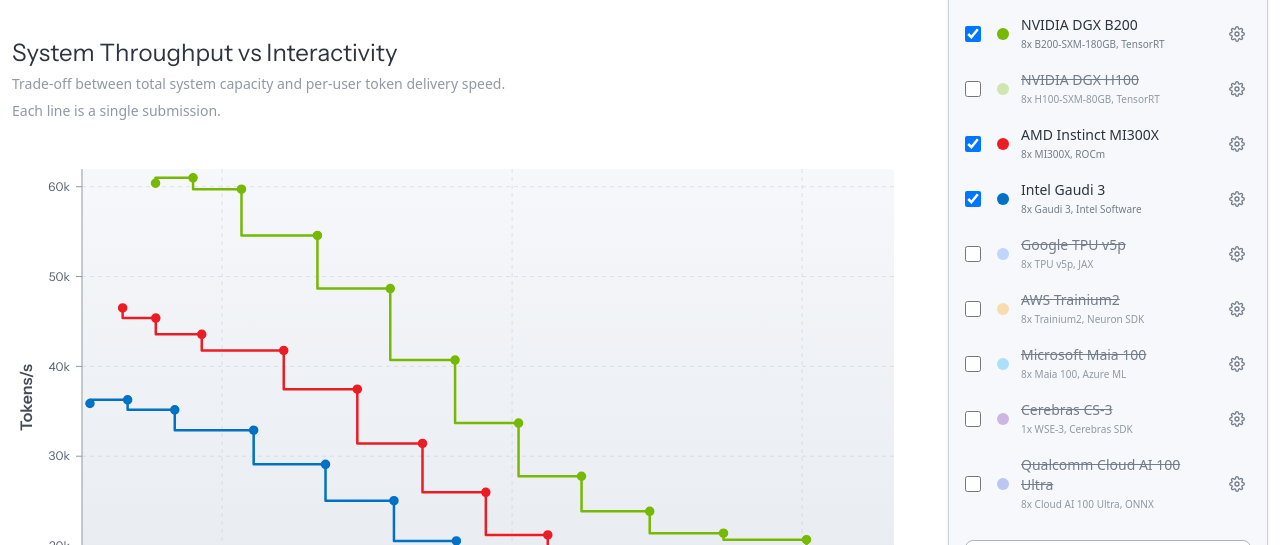
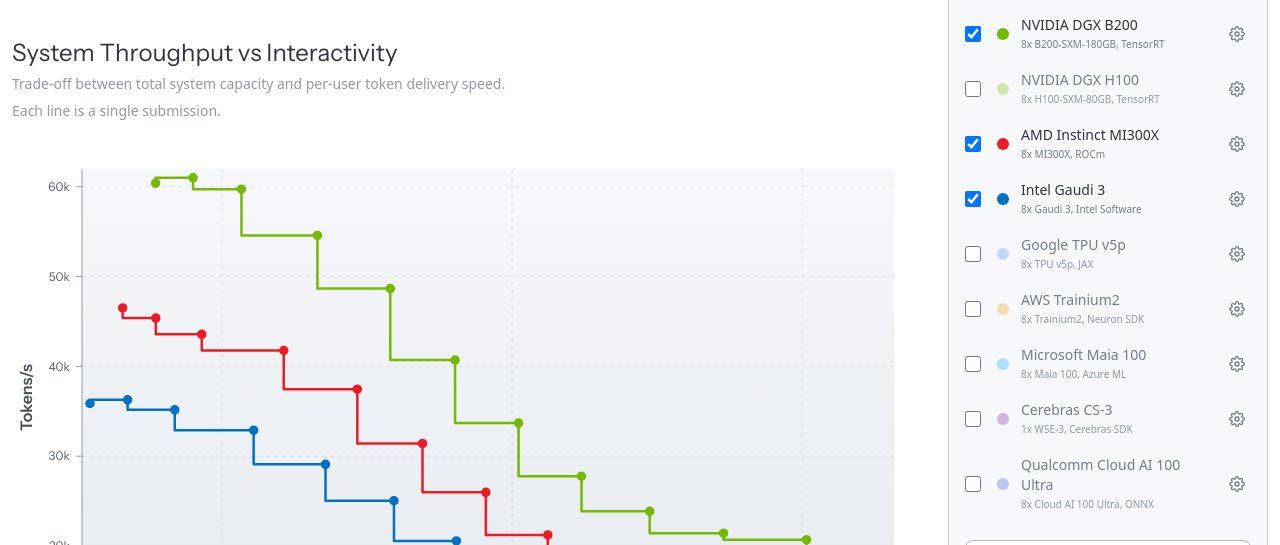
Before and after one commit to bkeating/ml-endpoints, a SvelteKit app: page / in a window 1280 px wide. Shown: the part 239-784 px from the top of the page. Built offline with nearby package versions, Linux system fonts and the light colour scheme; a web font is replaced by a local one.

Commit message:
Update GtcChartFiltersSidebar.svelte to remove line-through styling for disabled system names, enhancing visual clarity and consistency in the filter display.

```diff
--- a/src/routes/_components/GtcChartFiltersSidebar.svelte
+++ b/src/routes/_components/GtcChartFiltersSidebar.svelte
@@ -319,7 +319,7 @@
 								<span
 									class="text-sm font-medium transition-opacity duration-200 {visible && !disabled
 										? 'text-slate-800 dark:text-slate-200'
-										: 'text-slate-500 dark:text-slate-500 line-through'}"
+										: 'text-slate-500 dark:text-slate-500'}"
 								>
 									{hw.name}
 								</span>
```
